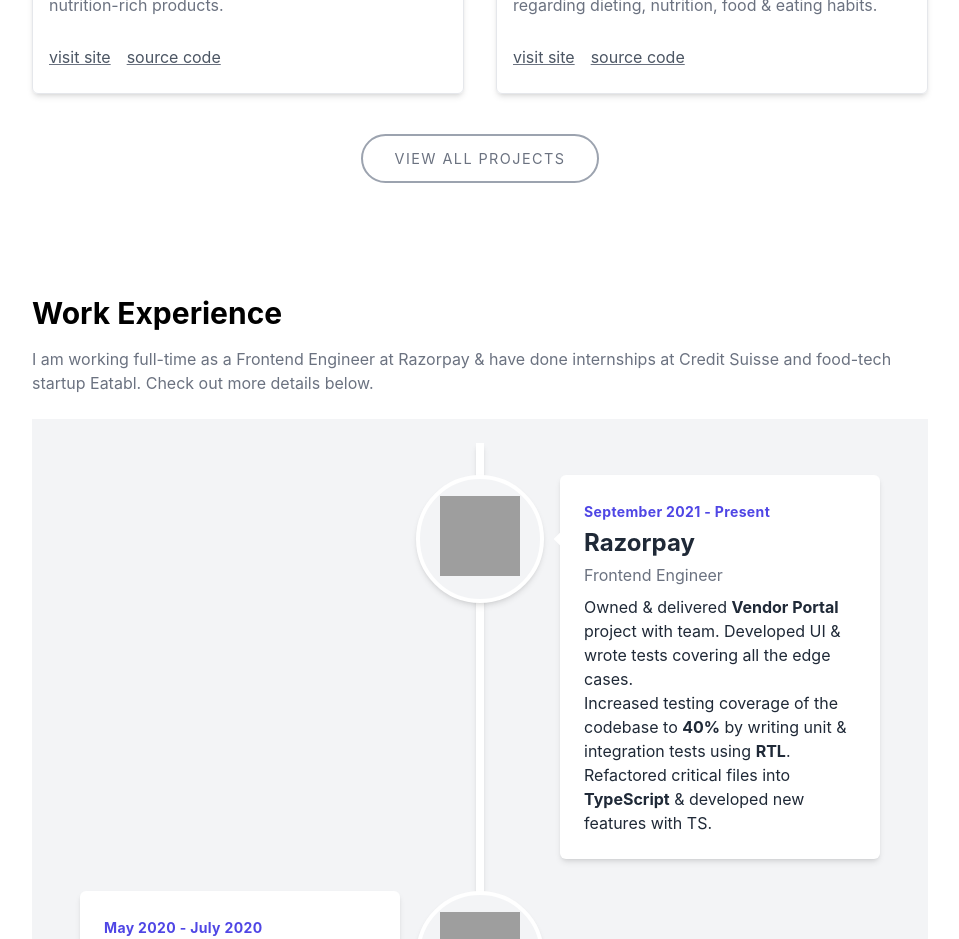
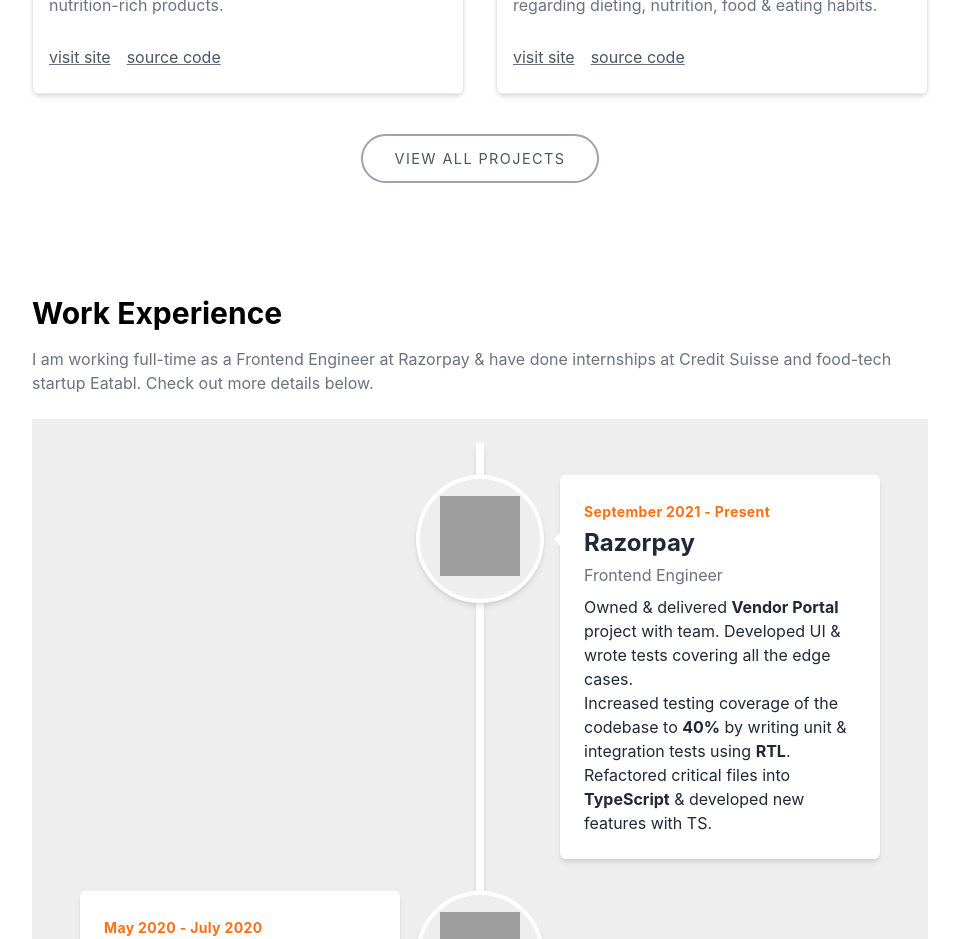
Before and after one commit to Jaynil1611/Enhanced-Portfolio, a Next.js app: page / in a window 1280 px wide. Shown: the part 1560-2499 px from the top of the page, without its empty margins (160-1119 px from the left). Built offline with nearby package versions, Linux system fonts and the light colour scheme; grey boxes are pictures that could not be loaded.

Commit message:
style: changed colors & theming

```diff
--- a/components/Buttons/Button.tsx
+++ b/components/Buttons/Button.tsx
@@ -18,7 +18,7 @@
     <Link href={href}>
       <a
         target={target}
-        className={`inline-block text-md m-4 px-8 py-3 uppercase rounded-full tracking-widest border-2 text-gray-500 border-gray-400 button__transition ${className}`}
+        className={`inline-block text-md m-4 px-8 py-3 uppercase rounded-full tracking-widest border-2 text-gray-600 border-gray-400 button__transition ${className}`}
       >
         {children}
       </a>
--- a/components/Tags/TagLayout.tsx
+++ b/components/Tags/TagLayout.tsx
@@ -16,8 +16,8 @@
           return (
             <li
               key={tagName}
-              className={`m-1 text-sm px-3 py-1 border border-gray-500 rounded-full cursor-pointer hover:bg-blue-600 hover:text-white ${
-                isSelected ? "bg-blue-600 text-white" : ""
+              className={`m-1 text-sm px-3 py-1 border border-gray-500 rounded-full cursor-pointer tag__filters ${
+                isSelected ? "tag__filters--selected" : ""
               }`}
               onClick={() => handleTagClick(tagName)}
             >
--- a/components/Timeline/Timeline.tsx
+++ b/components/Timeline/Timeline.tsx
@@ -16,7 +16,7 @@
 
 const Timeline = ({ timeline }: TimelineProps) => {
   return (
-    <div className="antialiased p-6 bg-gray-100 text-gray-800 mb-28">
+    <div className="antialiased p-6 timeline__bg  text-gray-800 mb-28">
       <div className="relative container mx-auto px-6 flex flex-col space-y-8">
         <div className="absolute z-0 inset-0 left-22 bg-white h-full w-2 shadow-md md:mx-auto md:left-0 md:right:0"></div>
         {timeline?.map((data, index) => {
@@ -45,7 +45,7 @@
                   }`}
                 ></div>
                 <div className="bg-white rounded-md shadow-md p-6">
-                  <span className="font-bold text-indigo-600 text-sm tracking-wide">
+                  <span className="font-bold timeline__date text-sm tracking-wide">
                     {date}
                   </span>
                   <h1 className="text-2xl font-bold pt-1">{company}</h1>
--- a/styles/globals.css
+++ b/styles/globals.css
@@ -15,7 +15,8 @@
 body::after {
   content: "";
   display: block;
-  height: 150px; /* Set same as footer's height */
+  height: 150px;
+  /* Set same as footer's height */
 }
 
 * {
@@ -26,39 +27,80 @@
   border-radius: 4px;
 }
 
+:root {
+  --primary-color: #393e46;
+  --secondary-color: #fd7014;
+  --background-color: #222831;
+  --light-background-color: #eeeeee;
+}
+
 @layer components {
   .timeline__img {
-    @apply w-32 h-32 bg-gray-100 flex justify-center items-center object-cover rounded-full shadow-md border-4 border-solid border-white xs:absolute md:mx-auto md:left-0 md:right-0;
+    @apply w-32 h-32 flex justify-center items-center object-cover rounded-full shadow-md border-4 border-solid border-white xs:absolute md:mx-auto md:left-0 md:right-0;
+    background-color: var(--light-background-color);
   }
+
   .timeline__container {
     @apply relative pt-2 xs:pt-0 xs:pl-34 md:ml-auto md:w-1/2 md:pl-20;
   }
+
   .timeline__container--left {
     @apply md:mr-auto md:ml-0 md:pl-0 md:pr-20;
   }
+
   .timeline__pointer {
     @apply absolute inset-0 left-14 h-4 w-4 transform rotate-45 bg-white xs:left-34 xs:top-14 md:left-18;
   }
+
   .timeline__pointer--left {
     @apply md:left-auto md:right-18;
   }
+
+  .timeline__date {
+    color: var(--secondary-color);
+  }
+
+  .timeline__bg {
+    background-color: var(--light-background-color);
+  }
+
   .navbar__item:hover {
     opacity: 0.6;
   }
+
   .button__transition {
     transition: border 500ms, background-color 500ms, color 500ms;
   }
+
   .button__transition:hover {
-    @apply bg-gray-700 border-gray-700 text-white;
+    @apply text-white;
+    background-color: var(--primary-color);
+    border-color: var(--primary-color);
   }
+
   .footer {
     position: absolute;
     bottom: 0;
     height: 150px;
   }
+
   .line__clamp {
     display: -webkit-box;
     -webkit-box-orient: vertical;
     overflow: hidden;
   }
+
+  .footer__background {
+    background-color: var(--background-color);
+  }
+
+  .tag__filters:hover {
+    @apply text-white;
+    background-color: var(--primary-color);
+  }
+
+  .tag__filters--selected {
+    @apply text-white;
+    background-color: var(--primary-color);
+  }
 }
```
